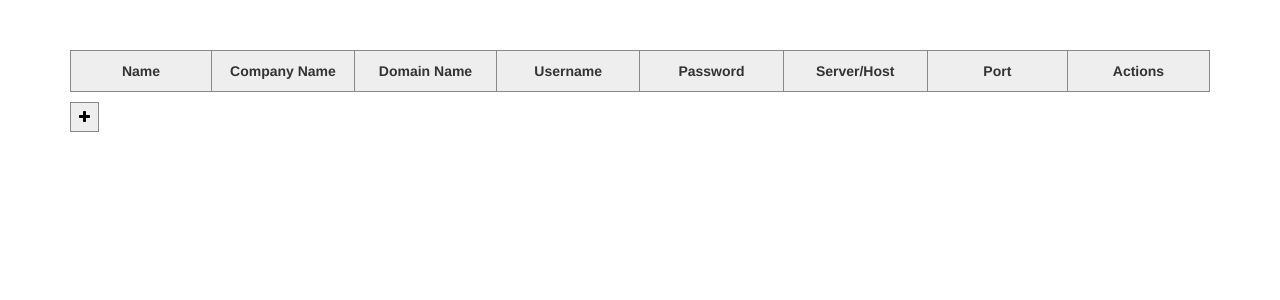
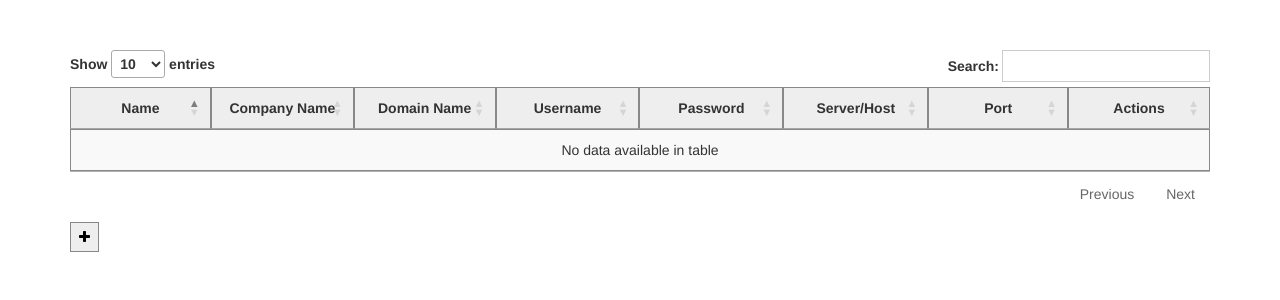
Before and after one commit to JoelvdWeg/opdracht-3-11-16, a PHP site: page /tcpdf/ in a window 1280 px wide. Shown: the top 300 px of the page. Run offline with PHP 8.4, Linux system fonts and the light colour scheme; data that the repository does not hold is empty; some libraries are stand-ins or nearby versions.

Commit message:
bootstrap form

```diff
--- a/assets/css/main.css
+++ b/assets/css/main.css
@@ -63,6 +63,11 @@ table.dataTable tr.even td.sorting_1 {
 .dataTables_info {
     display: none!important;
 }
+table.dataTable thead .sorting, table.dataTable thead .sorting_asc, table.dataTable thead .sorting_desc, table.dataTable thead .sorting_asc_disabled, table.dataTable thead .sorting_desc_disabled {
+    cursor: pointer;
+    position: relative;
+    text-align: center;
+}
 .Form{
   background: #eee;
   border: 1px solid #888888;
--- a/index.php
+++ b/index.php
@@ -69,8 +69,8 @@ if(empty($_GET['pdf'])){$_GET['pdf']='';}
 
         <!-- Latest compiled JavaScript -->
         <script src="assets/js/vendor/bootstrap.min.js"></script>
-
-        <link rel="stylesheet" type="text/css" href="http://ajax.aspnetcdn.com/ajax/jquery.dataTables/1.9.4/css/jquery.dataTables.css">
+        <link rel="stylesheet" type="text/css" href="https://cdn.datatables.net/v/bs-3.3.6/jq-2.2.3/dt-1.10.12/b-1.2.2/r-2.1.0/sc-1.4.2/se-1.2.0/datatables.min.css"/>
+        <link rel="stylesheet" type="text/css" href="https://cdn.datatables.net/v/bs-3.3.6/dt-1.10.12/datatables.min.css"/>
      </head>
      <body>
        <div  class="container">
@@ -186,7 +186,8 @@ if(empty($_GET['pdf'])){$_GET['pdf']='';}
 <a class="create" href="pages/create.php"><i class="fa fa-plus" aria-hidden="true"></i></a>
 </div>
 <script type="text/javascript" charset="utf8" src="http://ajax.aspnetcdn.com/ajax/jQuery/jquery-1.8.2.min.js"></script>
-<script type="text/javascript" charset="utf8" src="http://ajax.aspnetcdn.com/ajax/jquery.dataTables/1.9.4/jquery.dataTables.min.js"></script>
+<script type="text/javascript" src="https://cdn.datatables.net/v/bs-3.3.6/jq-2.2.3/dt-1.10.12/b-1.2.2/r-2.1.0/sc-1.4.2/se-1.2.0/datatables.min.js"></script>
+
      <script>
       $(function(){
         $("#table").dataTable();
```
